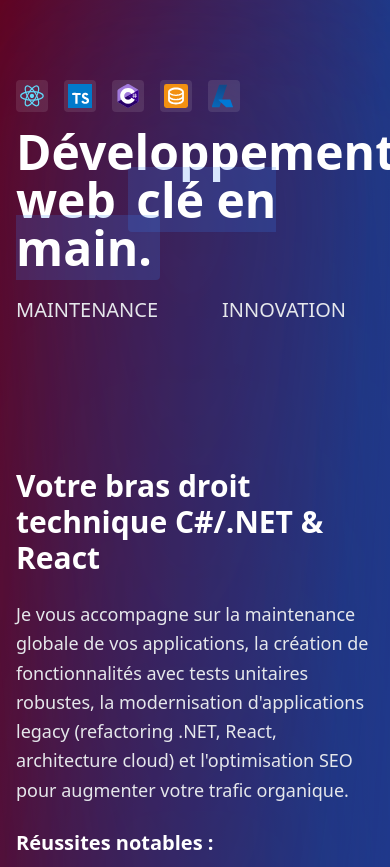
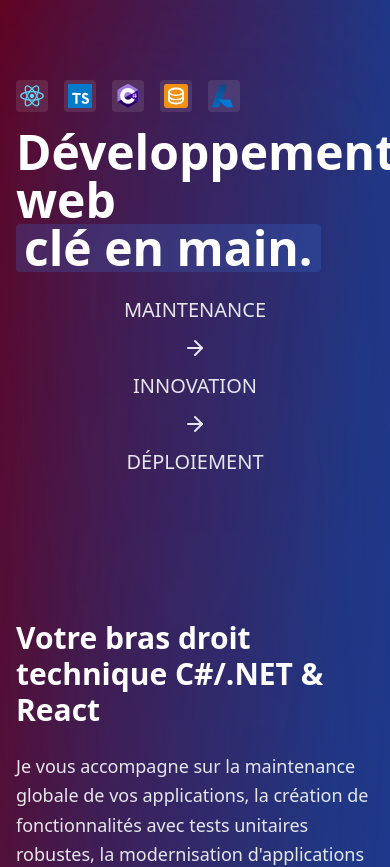
Before and after one commit to TEpifanic/portfolio, a Next.js app: page / in a window 390 px wide. Shown: the top 867 px of the page. Built offline with nearby package versions, Linux system fonts and the light colour scheme.

Commit message:
Fixed responsiveness

```diff
--- a/app/page.tsx
+++ b/app/page.tsx
@@ -63,9 +63,9 @@ export default function Portfolio() {
             </div>
           </div>
           <h1 className="text-5xl font-bold mb-6">
-            Développement web <span className="bg-blue-500/20 px-2 rounded">clé en main.</span>
+            Développement web <span className="bg-blue-500/20 px-2 rounded inline-block">clé en main.</span>
           </h1>
-          <div className="flex items-center gap-8 text-xl font-medium text-gray-200">
+          <div className="flex flex-col sm:flex-row items-center gap-3 sm:gap-8 text-xl font-medium text-gray-200">
             <span>MAINTENANCE</span>
             <ArrowRight className="w-6 h-6" />
             <span>INNOVATION</span>
@@ -363,19 +363,19 @@ export default function Portfolio() {
         <footer className="container mx-auto px-4 py-12">
           <Card className="bg-white/10">
             <CardContent className="p-6">
-              <div className="flex items-center justify-between">
+              <div className="flex flex-col sm:flex-row items-start sm:items-center justify-between gap-4">
                 <div className="space-y-2">
                   <h2 className="text-2xl font-bold text-white">Prêt à démarrer votre projet ?</h2>
                   <p className="text-gray-200">Prenez RDV pour discuter de vos besoins</p>
                 </div>
-                <div className="flex gap-4">
-                  <Button variant="secondary" asChild>
+                <div className="flex gap-4 w-full sm:w-auto">
+                  <Button variant="secondary" asChild className="flex-1 sm:flex-initial">
                     <Link href="mailto:tanguy.epifanic@gmail.com">
                       <Mail className="w-4 h-4 mr-2" />
                       Contact
                     </Link>
                   </Button>
-                  <Button asChild>
+                  <Button asChild className="flex-1 sm:flex-initial">
                     <Link href="https://calendly.com/tanguy-epifanic" target="_blank" rel="noopener noreferrer">
                       Prendre RDV
                       <ArrowRight className="w-4 h-4 ml-2" />
```
